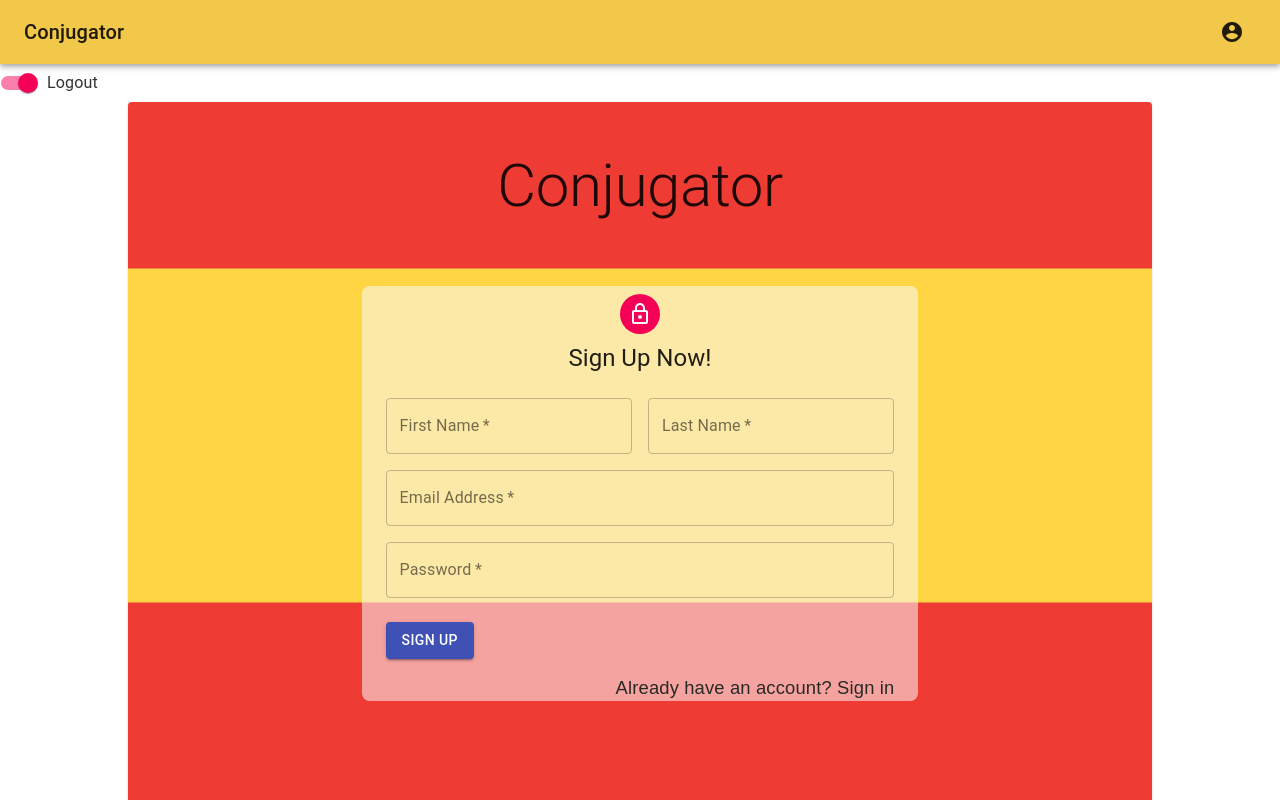
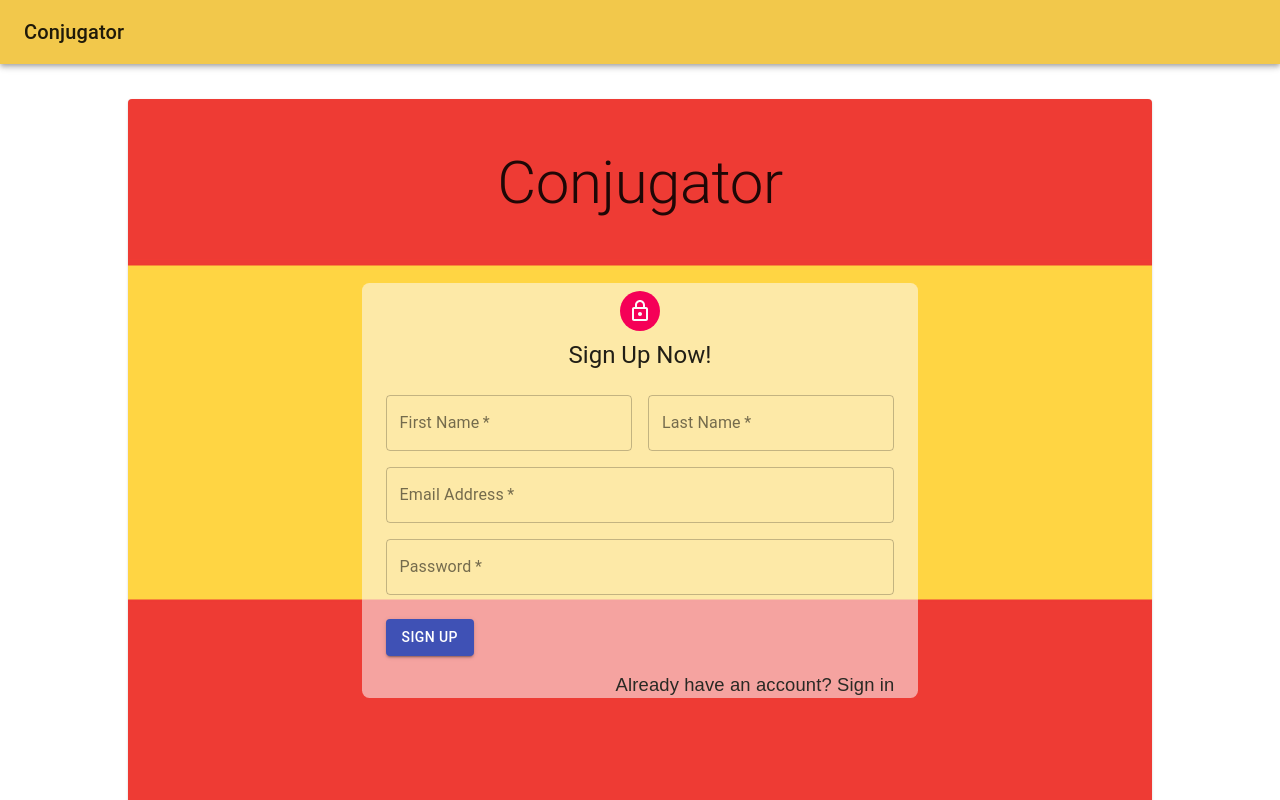
Before and after one commit to buildweek-conjugator/Frontend, a React (Create React App) app in the folder conjugator/: page / in a window 1280 px wide. Shown: the top 800 px of the page. Built offline with nearby package versions, Linux system fonts and the light colour scheme.

Commit message:
auth changes and menuappbar

```diff
--- a/conjugator/src/state/actions/index.js
+++ b/conjugator/src/state/actions/index.js
@@ -31,19 +31,21 @@ export const NEW_USER_FAILURE = 'NEW_USER_FAILURE';
 export const newUser = creds => dispatch => {
   dispatch({ type: NEW_USER_START });
   return axiosWithAuth()
-    .post('/users/register', creds)
+    .post(REGISTRATION_ENDPOINT, creds)
     .then(res => {
       dispatch({ type: NEW_USER_SUCCESS, payload: res.data });
       return true;
     })
     .then(
-      setTimeout(() => {dispatch(login(creds))}, 2000)
+      console.log(true)
+      // setTimeout(() => {dispatch(login(creds))}, 2000)
     )
     .catch(err => console.log(err.response));
 };
 
 export const LOGOUT = 'LOGOUT'
 export const logout = () => dispatch => {
+  console.log('action')
   dispatch({
     type: LOGOUT
   })
--- a/conjugator/src/state/reducers/index.js
+++ b/conjugator/src/state/reducers/index.js
@@ -3,6 +3,7 @@ import * as actions from "../actions";
 const initialState = {
   token: localStorage.getItem("token"),
   username: localStorage.getItem("username"),
+  auth: localStorage.getItem("auth"),
   loggingIn: false,
   authError: '',
   getWordError: '',
@@ -36,8 +37,10 @@ const reducer = (state = initialState, action) => {
     case actions.LOGIN_SUCCESS:
       localStorage.setItem("token", action.payload.token);
       localStorage.setItem("username", action.payload.username);
+      localStorage.setItem("auth", true);
       return {
         ...state,
+        auth: true,
         loggingIn: false,
         token: action.payload.token,
         username: action.payload.username,
@@ -50,11 +53,14 @@ const reducer = (state = initialState, action) => {
         authError: action.payload
       };
     case actions.LOGOUT:
+      console.log('logout')
       localStorage.setItem('token', '');
       localStorage.setItem('username', '');
-      localStorage.setItem('filteredSettings', null);
+      localStorage.setItem("auth", false);
+      // localStorage.setItem('filteredSettings', null);
       return {
         ...state,
+        auth: false,
         loggingIn: false,
         authError: '',
         token: '',
--- a/conjugator/src/views/App.js
+++ b/conjugator/src/views/App.js
@@ -13,10 +13,10 @@ import Authentication from './pages/Authentication/Authentication';
 import UserDashboard from './pages/UserDashboard/UserDashboard';
 import ConjugatorGame from './components/ConjugatorGame/ConjugatorGame';
 import IconBreadcrumbs from './components/FooterNav/FooterNav';
-function App() {
+function App(props) {
   return (
     <div className="App">
-      <MenuAppBar />
+      <MenuAppBar props={props}/>
       <div className="app-container-holder">
         <Paper className="app-container">
           <Typography className="app-h2" variant="h2" component="h2">
--- a/conjugator/src/views/App.scss
+++ b/conjugator/src/views/App.scss
@@ -17,6 +17,7 @@
     display: flex;
     align-items: center;
     width: 80vw;
+    margin-top: 35px;
     .app-container {
       width: 80vw;
       height: 100vw;
--- a/conjugator/src/views/components/MenuAppBar/MenuAppBar.js
+++ b/conjugator/src/views/components/MenuAppBar/MenuAppBar.js
@@ -1,4 +1,5 @@
-import React, { useState, useEffect } from 'react';
+import React, { useState } from 'react';
+import { useStore, useDispatch, useSelector } from 'react-redux';
 import { NavLink } from 'react-router-dom';
 
 import { makeStyles, withStyles } from '@material-ui/core/styles';
@@ -11,17 +12,12 @@ import MenuIcon from '@material-ui/icons/Menu';
 import AccountCircle from '@material-ui/icons/AccountCircle';
 import Switch from '@material-ui/core/Switch';
 import FormControlLabel from '@material-ui/core/FormControlLabel';
-import FormGroup from '@material-ui/core/FormGroup';
+
 import MenuItem from '@material-ui/core/MenuItem';
 import Menu from '@material-ui/core/Menu';
 import { createMuiTheme } from '@material-ui/core/styles';
 
-import ListItemIcon from '@material-ui/core/ListItemIcon';
-import ListItemText from '@material-ui/core/ListItemText';
-import InboxIcon from '@material-ui/icons/MoveToInbox';
-import DraftsIcon from '@material-ui/icons/Drafts';
-import SendIcon from '@material-ui/icons/Send';
-
+import { logout } from '../../../state/actions';
 import './MenuAppBar.scss';
 
 const useStyles = makeStyles(theme => ({
@@ -76,18 +72,21 @@ const StyledMenuItem = withStyles(theme => ({
   }
 }))(MenuItem);
 
-export default function MenuAppBar() {
+function MenuAppBar() {
+
+  const store = useStore()
+  const dispatch = useDispatch();
+
+  const authStatus = localStorage.getItem("auth");
+
   const classes = useStyles();
-  const [auth, setAuth] = React.useState(true);
+  const [auth, setAuth] =  React.useState(localStorage.getItem("auth"));
+
   const [anchorEl, setAnchorEl] = React.useState(null);
-  const user_open = Boolean(anchorEl);
+
   const open = Boolean(anchorEl);
-  const main_open = Boolean(anchorEl);
+
   const [menuState, setMenuState] = useState(false);
-
-  function handleChange(event) {
-    setAuth(event.target.checked);
-  }
 
   function handleUserMenu(event) {
     setAnchorEl(event.currentTarget);
@@ -101,6 +100,11 @@ export default function MenuAppBar() {
 
   function handleClose() {
     setAnchorEl(null);
+  }
+
+  function handleLogout() {
+    setAuth(false);
+    dispatch(logout());
   }
 
   return (
@@ -151,25 +155,17 @@ export default function MenuAppBar() {
                   <NavLink className="dropButton" to="/">
                     {' '}
                     <MenuItem onClick={handleClose}>Login</MenuItem>
+                    {' '}
+                    <MenuItem onClick={handleLogout}>Logout</MenuItem>
                   </NavLink>
                 </Menu>
               </div>
             )}
           </Toolbar>
         </AppBar>
-        <FormGroup>
-          <FormControlLabel
-            control={
-              <Switch
-                checked={auth}
-                onChange={handleChange}
-                aria-label="login switch"
-              />
-            }
-            label={auth ? 'Logout' : 'Login'}
-          />
-        </FormGroup>
+
       </ThemeProvider>
     </div>
   );
 }
+export default  MenuAppBar
--- a/conjugator/src/views/pages/Authentication/Authentication.js
+++ b/conjugator/src/views/pages/Authentication/Authentication.js
@@ -12,7 +12,7 @@ import { makeStyles } from '@material-ui/core/styles';
 import Container from '@material-ui/core/Container';
 
 
-import { login } from '../../../state/actions';
+import { login, newUser } from '../../../state/actions';
 import './Authentication.scss';
 
 const useStyles = makeStyles(theme => ({
@@ -66,6 +66,16 @@ function SignUp(props) {
           props.history.push('/dashboard');
         }
       });
+    } if (action == 'signup') {
+      const creds = { email: user.email, password: user.password, first_name: user.firstName, last_name: user.lastName };
+      console.log(creds)
+      dispatch(newUser(creds)).then(res => {
+        if (res) {
+          console.log(res);
+          props.history.push('/dashboard');
+        }
+      });
+
     }
   }
   const [user, setUser] = useState(initialFormState);
```
Also changed, not shown: conjugator/src/state/store/store.js (added).
